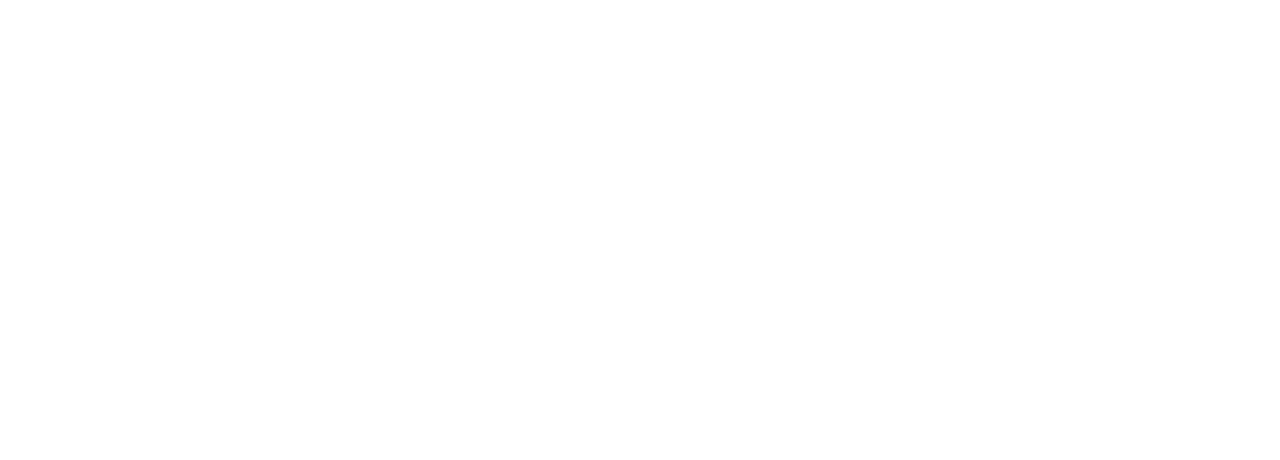
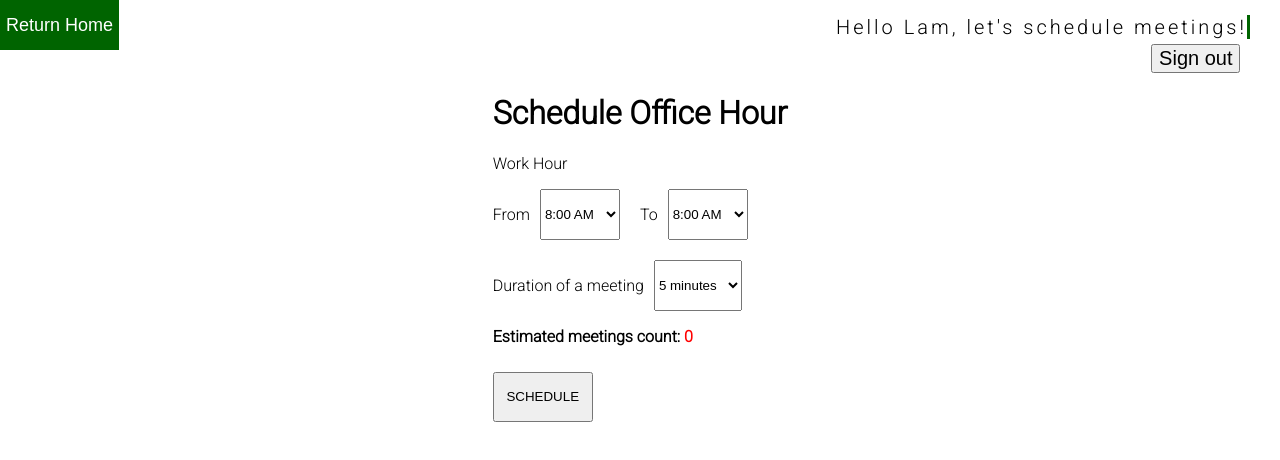
Before and after one commit to ltn18/SafeQ, a React (Create React App) app: page /schedule in a window 1280 px wide. Shown: the top 460 px of the page. Built offline with nearby package versions, Linux system fonts and the light colour scheme.

Commit message:
7:30PM Jan-17-2021: Add Schedule/Login/Attend page & typewriter

```diff
--- a/src/App.js
+++ b/src/App.js
@@ -4,13 +4,20 @@
   Link,
   Route
 } from "react-router-dom";
+
 import Home from "./Home";
+import Attend from "./Attend";
+import Schedule from "./Schedule";
+import Login from "./Login";
 
 const App = () => {
   return (
     <Router>
       <Route exact path="/" component={Home}></Route>
       <Route exact path="/home" component={Home}></Route>
+      <Route exact path="/attend" component={Attend}></Route>
+      <Route exact path="/schedule" component={Schedule}></Route>
+      <Route exact path="/login" component={Login}></Route>
     </Router>
   )
 };
--- a/src/Attend.js
+++ b/src/Attend.js
@@ -0,0 +1,11 @@
+import React from "react";
+import {
+  BrowserRouter as Router,
+  Link
+} from "react-router-dom";
+
+const Attend = () => {
+  return <div>OKOK</div>
+}
+
+export default Attend
--- a/src/Home.js
+++ b/src/Home.js
@@ -1,10 +1,12 @@
-import React from "react";
+import React, {useState} from "react";
 import {
   BrowserRouter as Router,
   Link
 } from "react-router-dom";
 
 const Home = () => {
+  const [login, setLogin] = useState(true);
+
   return (
     <Router>
       <div style={{display: "flex", justifyContent: "center", fontFamily: "Roboto"}}>
@@ -30,7 +32,7 @@
                 <h2>Attend</h2>
               </button>
             </Link>
-            <Link to="/schedule">
+            <Link to={login? "/schedule" : "/login"}>
               <button className="button">
                 <img src="schedule.png" alt="schedule.png" style={{width: 75, height: 75}}/>
                 <h2>Schedule</h2>
--- /dev/null
+++ b/src/Login.js
@@ -0,0 +1,53 @@
+import React, {useState} from "react";
+import { BrowserRouter as Router, Link } from "react-router-dom";
+
+const Login = () => {
+  const [email, setEmail] = useState();
+  const [password, setPassword] = useState();
+
+  const handleEmailChange = (e) => {
+    setEmail(e.target.value);
+  }
+
+  const handlePasswordChange = (e) => {
+    setPassword(e.target.value);
+  }
+
+  const handleSubmit = () => {
+    console.log(email + " " + password);
+  }
+
+  return (
+    <Router>
+      <div style={{ fontFamily: "Roboto" }}>
+        <Link to="/home">
+          <button className="backButton">
+            <span style={{ fontSize: 18 }}>Return Home</span>
+          </button>
+        </Link>
+        <div style={{ display: "flex", justifyContent: "center" }}>
+          <div style={{ flexDirection: "column" }}>
+            <div>
+              <h1>Login as Scheduler</h1>
+              <p>Email</p>
+              <input type="email" onChange={handleEmailChange} name="email" style={{width: 300, height: 20}}/>
+              <p>Password</p>
+              <input type="password" onChange={handlePasswordChange} name="password" style={{width: 300, height: 20}}/>
+              <p>
+                <button style={{width: 100, height: 27}} onClick={handleSubmit}>LOGIN</button>
+              </p>
+              <p style={{textDecoration: "underline"}}>Forgot your password?</p>
+              <p>
+                Don't have an account? <span style={{textDecoration: "underline"}}>Register</span>
+              </p>
+            </div>
+          </div>
+        </div>
+      </div>
+    </Router>
+  );
+};
+
+
+
+export default Login;
--- a/src/Schedule.js
+++ b/src/Schedule.js
@@ -0,0 +1,137 @@
+import React, { useState } from "react";
+import { BrowserRouter as Router, Link } from "react-router-dom";
+
+const Schedule = () => {
+  const [from, setFrom] = useState(8);
+  const [to, setTo] = useState(8);
+  const [duration, setDuration] = useState(5);
+  const [username, setUsername] = useState("Lam")
+
+  const handleFromChange = (e) => {
+    setFrom(e.target.value);
+  };
+
+  const handleToChange = (e) => {
+    setTo(e.target.value);
+  };
+
+  const handleDurationChange = (e) => {
+    setDuration(e.target.value);
+  };
+
+  const handleSchedule = () => {
+    if (to <= from) console.log("Invalid working hour!");
+    else {
+      console.log(from + " " + to + " " + duration);
+      console.log("Successful Schedule");
+    }
+  };
+
+  return (
+    <Router>
+      <div style={{ fontFamily: "Roboto" }}>
+        <div style={{display: "flex", justifyContent: "space-between"}}>
+          <Link to="/home">
+            <button className="backButton">
+              <span style={{ fontSize: 18 }}>Return Home</span>
+            </button>
+          </Link>
+          <div style={{marginRight: 30, marginTop: 15}}>
+            <p style={{fontSize: 20}} className="typewriter">Hello {username}, let's schedule meetings!</p>
+            <button style={{marginLeft: 315, marginTop: 5, fontSize: 20}}>Sign out</button>
+          </div>
+        </div>
+
+        <div style={{ display: "flex", justifyContent: "center" }}>
+          <div style={{ flexDirection: "column" }}>
+            <div>
+              <h1>Schedule Office Hour</h1>
+              <p>Work Hour</p>
+
+              <div style={{ display: "flex" }}>
+                <p style={{ marginRight: 10 }}>From</p>
+                <select
+                  style={{ marginRight: 10 }}
+                  name="from"
+                  onChange={handleFromChange}
+                >
+                  <option value={8}>8:00 AM</option>
+                  <option value={9}>9:00 AM</option>
+                  <option value={10}>10:00 AM</option>
+                  <option value={11}>11:00 AM</option>
+                  <option value={12}>12:00 PM</option>
+                  <option value={13}>1:00 PM</option>
+                  <option value={14}>2:00 PM</option>
+                  <option value={15}>3:00 PM</option>
+                  <option value={16}>4:00 PM</option>
+                  <option value={17}>5:00 PM</option>
+                  <option value={18}>6:00 PM</option>
+                  <option value={19}>7:00 PM</option>
+                  <option value={20}>8:00 PM</option>
+                </select>
+                <p style={{ marginLeft: 10 }}>To</p>
+                <select
+                  style={{ marginLeft: 10 }}
+                  name="to"
+                  onChange={handleToChange}
+                >
+                  <option value={8}>8:00 AM</option>
+                  <option value={9}>9:00 AM</option>
+                  <option value={10}>10:00 AM</option>
+                  <option value={11}>11:00 AM</option>
+                  <option value={12}>12:00 PM</option>
+                  <option value={13}>1:00 PM</option>
+                  <option value={14}>2:00 PM</option>
+                  <option value={15}>3:00 PM</option>
+                  <option value={16}>4:00 PM</option>
+                  <option value={17}>5:00 PM</option>
+                  <option value={18}>6:00 PM</option>
+                  <option value={19}>7:00 PM</option>
+                  <option value={20}>8:00 PM</option>
+                </select>
+              </div>
+
+              <div style={{ display: "flex", marginTop: 20 }}>
+                <p style={{ marginRight: 10 }}>Duration of a meeting</p>
+                <select name="duration" onChange={handleDurationChange}>
+                  <option value={5}>5 minutes</option>
+                  <option value={10}>10 minutes</option>
+                  <option value={15}>15 minutes</option>
+                  <option value={20}>20 minutes</option>
+                  <option value={25}>25 minutes</option>
+                  <option value={30}>30 minutes</option>
+                  <option value={35}>35 minutes</option>
+                  <option value={40}>40 minutes</option>
+                  <option value={45}>45 minutes</option>
+                  <option value={50}>50 minutes</option>
+                  <option value={55}>55 minutes</option>
+                  <option value={60}>60 minutes</option>
+                </select>
+              </div>
+
+              <p>
+                <b>
+                  Estimated meetings count:{" "}
+                  <span style={{ color: "red" }}>
+                    {to - from <= 0
+                      ? 0
+                      : Math.trunc(((to - from) * 60) / duration)}
+                  </span>
+                </b>
+              </p>
+
+              <button
+                style={{ width: 100, height: 50, marginTop: 10 }}
+                onClick={handleSchedule}
+              >
+                SCHEDULE
+              </button>
+            </div>
+          </div>
+        </div>
+      </div>
+    </Router>
+  );
+};
+
+export default Schedule;
--- a/src/index.css
+++ b/src/index.css
@@ -34,6 +34,10 @@
   flex-direction: column;
 }
 
+button {
+  cursor: pointer;
+}
+
 .button {
   cursor: pointer;
   width: 200px;
@@ -41,10 +45,18 @@
   margin: 25px;
 }
 
+.backButton {
+  cursor: pointer;
+  height: 50px;
+  background-color: #006400;
+  color: white;
+  border: none;
+}
+
 /* TYPEWRITER */
 .typewriter {
   overflow: hidden; /* Ensures the content is not revealed until the animation */
-  border-right: .15em solid orange; /* The typwriter cursor */
+  border-right: .15em solid #006400; /* The typwriter cursor */
   white-space: nowrap; /* Keeps the content on a single line */
   margin: 0 auto; /* Gives that scrolling effect as the typing happens */
   letter-spacing: .15em; /* Adjust as needed */
```
